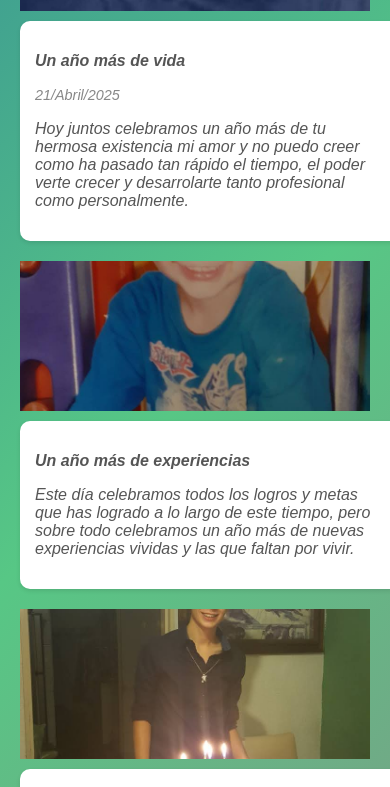
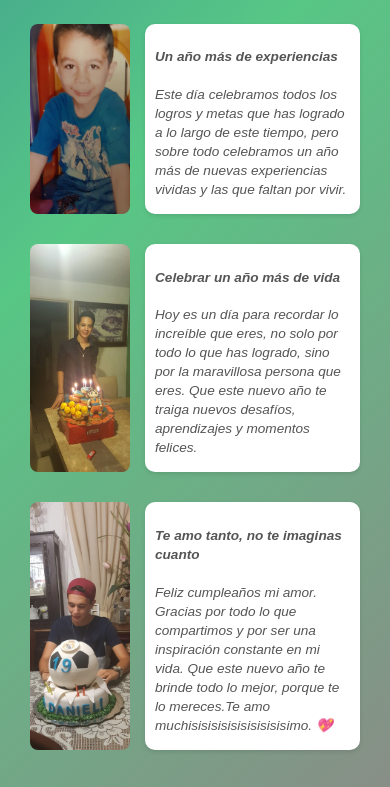
Before and after one commit to Montse1708/Gift, a plain HTML site: page html/timeline.html in a window 390 px wide. Shown: the part 640-1427 px from the top of the page. Drawn offline with Linux system fonts and the light colour scheme.

```diff
--- a/css/timeline.css
+++ b/css/timeline.css
@@ -10,9 +10,10 @@ body {
 }
 
 .timeline-container {
-  max-width: 800px;
+  max-width: 100%;
   margin: 0 auto;
   padding: 20px;
+  box-sizing: border-box;
 }
 
 h1 {
@@ -29,10 +30,10 @@ h1 {
 
 .event {
   display: flex;
-  align-items: stretch; /* ajusta altura entre hijos */
-  margin: 20px 0;
+  align-items: stretch; /* Estirar para igualar alturas */
+  margin: 30px 0;
   position: relative;
-  flex-wrap: wrap; /* para responsive */
+  flex-wrap: wrap;
 }
 
 .event .dot {
@@ -52,24 +53,22 @@ h1 {
 }
 
 .film-frame {
-  flex: 0 0 150px; /* Puedes ajustar el tamaño según lo que necesites */
-  max-width: 150px;
-  margin-right: 20px;
+  flex: 0 0 120px;
+  max-width: 120px;
+  margin-right: 25px;
   overflow: hidden;
   display: flex;
-  align-items: center;
+  align-items: stretch; /* Estirar para igualar alturas */
   justify-content: center;
 }
 
 .film-photo,
 .event-img {
-  height: 150px; /* Altura fija */
-  width: 100%; /* Ancho adaptado al contenedor */
+  width: 100%;
+  height: 100%;
+  object-fit: cover;
+  border-radius: 10px;
   display: block;
-  object-fit: cover; /* Asegura que la imagen se recorte y ajuste proporcionalmente */
-  border-radius: 20px;
-  display: block;
-  object-fit: cover;
 }
 
 .event-content {
@@ -80,21 +79,26 @@ h1 {
   padding: 15px;
   text-align: left;
   min-width: 200px;
+  display: flex;
+  flex-direction: column;
 }
 
 .event-title {
-  font-size: 1.2rem;
+  font-size: 1.1rem;
   font-weight: bold;
   color: #333;
+  margin-bottom: 8px;
 }
 
 .event p {
-  font-size: 1rem;
+  font-size: 0.95rem;
   color: #555;
+  line-height: 1.5;
+  margin-bottom: 8px;
 }
 
 .event small {
-  font-size: 0.9rem;
+  font-size: 0.85rem;
   color: #888;
 }
 
@@ -113,65 +117,96 @@ h1 {
 .next-button-container {
   display: flex;
   justify-content: center;
-  margin-top: 30px; /* Espacio superior para separar el botón del contenido */
+  margin-top: 40px;
 }
 
 /* Estilo del botón */
 .next-button {
-  background-color: #387054; /* Fondo verde */
-  color: white; /* Texto blanco */
-  font-size: 1.2rem; /* Tamaño del texto */
-  padding: 12px 25px; /* Espaciado interno para el botón */
-  border: none; /* Elimina bordes */
-  border-radius: 25px; /* Bordes redondeados */
-  cursor: pointer; /* Cambia el cursor cuando pasas el mouse sobre el botón */
-  transition: background-color 0.3s ease, transform 0.2s ease; /* Transiciones suaves para los efectos */
+  background-color: #387054;
+  color: white;
+  font-size: 1rem;
+  padding: 10px 20px;
+  border: none;
+  border-radius: 20px;
+  cursor: pointer;
+  transition: background-color 0.3s ease, transform 0.2s ease;
 }
 
-/* Efecto al pasar el mouse sobre el botón */
 .next-button:hover {
-  background-color: #2c5f3f; /* Fondo más oscuro */
-  transform: translateY(-3px); /* Eleva ligeramente el botón */
+  background-color: #2c5f3f;
+  transform: translateY(-2px);
 }
 
-/* Efecto al hacer clic en el botón */
 .next-button:active {
-  transform: translateY(2px); /* Baja ligeramente el botón */
+  transform: translateY(1px);
 }
-
 
 /* Responsive */
 @media (max-width: 768px) {
+  .timeline-container {
+      padding-left: 15px;
+      padding-right: 15px; /* Añade padding derecho para separar del borde */
+  }
+
+  .timeline {
+      padding-left: 15px;
+      padding-right: 0; /* Ajusta el padding derecho de la línea de tiempo */
+  }
+
   .event {
-    flex-direction: column;
-    align-items: flex-start;
-    padding-left: 0;
+      flex-direction: row;
+      align-items: stretch; /* Estirar para igualar alturas */
+      margin-bottom: 25px;
+      flex-wrap: nowrap;
   }
 
   .film-frame {
-    margin-right: 0;
-    margin-bottom: 10px;
-    width: 100%;
-    max-width: none;
-    align-items: center;
+      flex: 0 0 100px; /* Reduje el ancho de la imagen */
+      max-width: 100px;
+      margin-right: 15px; /* Añadí margen derecho a la imagen */
+      margin-bottom: 0;
+      height: auto; /* La altura se ajusta según el texto */
+      display: flex;
+      align-items: stretch; /* Estirar para igualar alturas */
   }
 
   .film-photo,
   .event-img {
-    width: 100%;
-    height: auto;
+      width: 100%;
+      height: 100%;
+      object-fit: cover;
+      border-radius: 8px;
+      display: block;
   }
 
   .event-content {
-    width: 100%;
+      flex: 1;
+      margin-top: 0;
+      text-align: left;
+      margin-right: 15px; /* Añadí margen derecho al texto */
+      padding: 10px;
+      box-sizing: border-box;
+      display: flex;
+      flex-direction: column;
   }
 
-  .timeline {
-    padding-left: 0;
+  .event-title {
+      font-size: 0.95rem;
+      margin-bottom: 5px;
+  }
+
+  .event p {
+      font-size: 0.85rem;
+      line-height: 1.4;
+      margin-bottom: 5px;
+  }
+
+  .event small {
+      font-size: 0.75rem;
   }
 
   .event:before,
   .event .dot {
-    display: none;
+      display: none;
   }
 }
```
